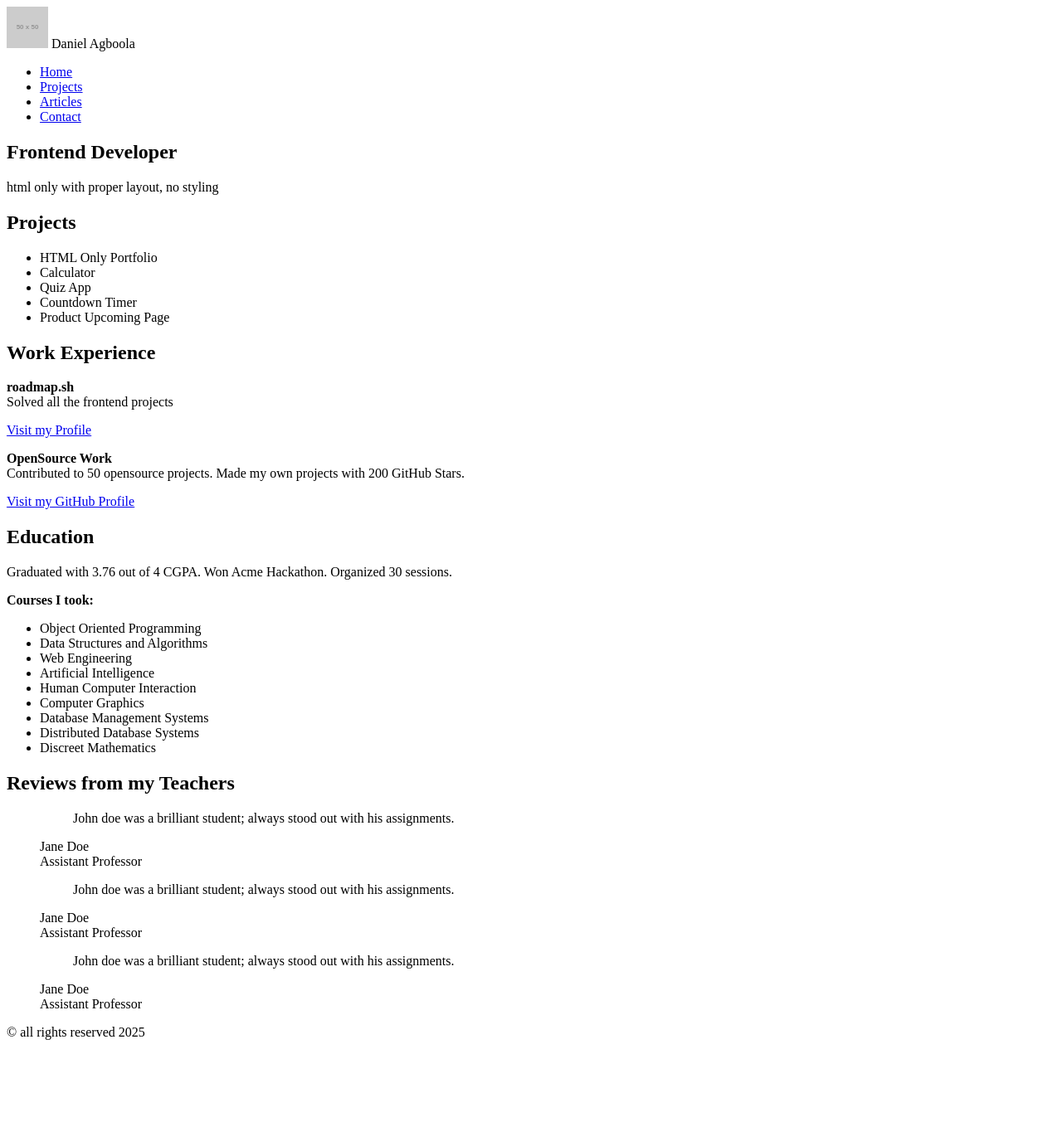
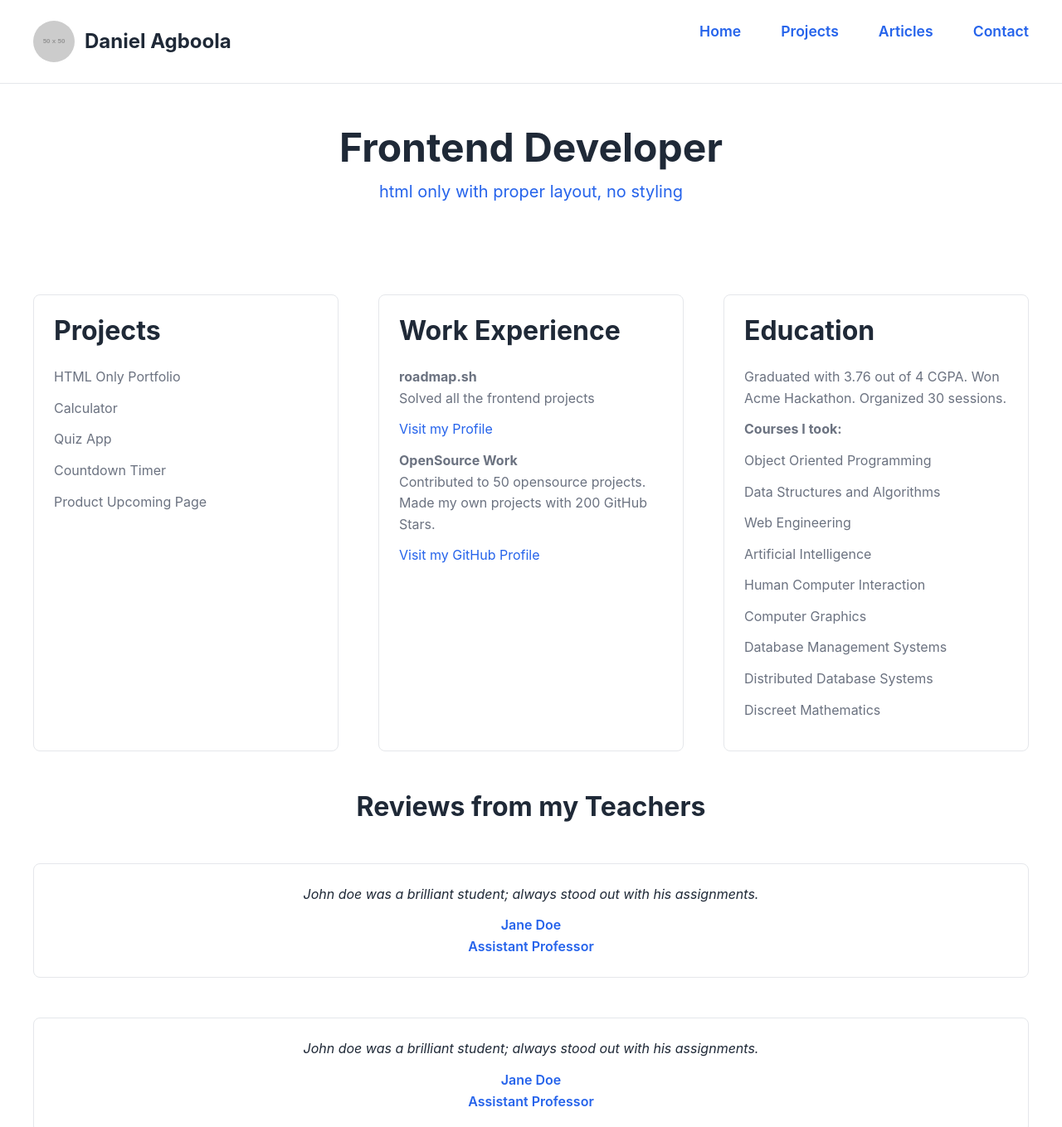
Before and after one commit to Danielagboola52/Roadmap.sh-Basic-HTML-Website, a plain HTML site: page index.html in a window 1280 px wide. Shown: the top 1359 px of the page at 83% size. Before the commit the page ends 1270 px from the top, so only its background shows below. Drawn offline with Linux system fonts and the light colour scheme; placeholder pictures from the web are drawn by us.

Commit message:
feat: complete responsive styling with mobile nav, grid layout, dark mode, and polished form

```diff
--- a/css/style.css
+++ b/css/style.css
@@ -0,0 +1,257 @@
+/* ==================== 1. MODERN RESET & FONTS ==================== */
+*, *::before, *::after {
+    box-sizing: border-box;
+    margin: 0;
+    padding: 0;
+  }
+
+  html {
+    scroll-behavior: smooth;
+    -webkit-font-smoothing: antialiased;
+  }
+
+  @import url('https://fonts.googleapis.com/css2?family=Inter:wght@400;500;600;700&display=swap');
+
+  body {
+    font-family: 'Inter', system-ui, -apple-system, sans-serif;
+    line-height: 1.6;
+    color: #333;
+    background: var(--color-bg);
+    color: var(--color-text);
+  }
+
+  /* ==================== 2. CSS VARIABLES (including dark mode) ==================== */
+  :root {
+    --color-primary: #2563eb;
+    --color-primary-dark: #1d4ed8;
+    --color-bg: #ffffff;
+    --color-text: #1f2937;
+    --color-muted: #6b7280;
+    --color-border: #e5e7eb;
+    --max-width: 1200px;
+    --spacing-sm: 0.75rem;
+    --spacing-md: 1.5rem;
+    --spacing-lg: 3rem;
+    --radius: 0.5rem;
+  }
+
+  @media (prefers-color-scheme: dark) {
+    :root {
+      --color-bg: #0f172a;
+      --color-text: #e2e8f0;
+      --color-muted: #94a3b8;
+      --color-border: #334155;
+    }
+  }
+
+  /* ==================== 3. TYPOGRAPHY & CONTAINER ==================== */
+  h1, h2, h3 { font-weight: 700; line-height: 1.2; margin-bottom: var(--spacing-md); color: var(--color-text); }
+  h1 { font-size: 2.5rem; }
+  h2 { font-size: 2rem; }
+  h3 { font-size: 1.5rem; }
+
+  p, ul, li { margin-bottom: var(--spacing-sm); color: var(--color-muted); }
+
+  a { color: var(--color-primary); text-decoration: none; }
+  a:hover { text-decoration: underline; }
+
+  ul { list-style: none; }
+
+  .container {
+    width: min(100% - 2rem, var(--max-width));
+    margin-inline: auto;
+  }
+
+  /* ==================== 4. HEADER & NAVIGATION ==================== */
+  header {
+    border-bottom: 1px solid var(--color-border);
+    position: sticky;
+    top: 0;
+    background: var(--color-bg);
+    z-index: 1000;
+  }
+
+  .header-content {
+    display: flex;
+    align-items: center;
+    justify-content: space-between;
+    padding: var(--spacing-md) 0;
+  }
+
+  .logo {
+    display: flex;
+    align-items: center;
+    gap: var(--spacing-sm);
+    font-weight: 700;
+    font-size: 1.5rem;
+    color: var(--color-text);
+  }
+
+  .logo img {
+    border-radius: 50%;
+    object-fit: cover;
+  }
+
+  .nav-toggle {
+    display: flex;
+    flex-direction: column;
+    gap: 5px;
+    background: none;
+    border: none;
+    cursor: pointer;
+    z-index: 1001;
+  }
+
+  .hamburger, .hamburger::before, .hamburger::after {
+    content: "";
+    width: 28px;
+    height: 3px;
+    background: var(--color-text);
+    border-radius: 3px;
+    transition: all 0.3s;
+  }
+
+  .hamburger::before { transform: translateY(-8px); }
+  .hamburger::after  { transform: translateY(8px); }
+
+  .nav-toggle.active .hamburger { background: transparent; }
+  .nav-toggle.active .hamburger::before { transform: translateY(0) rotate(45deg); }
+  .nav-toggle.active .hamburger::after  { transform: translateY(-3px) rotate(-45deg); }
+
+  .nav {
+    position: fixed;
+    inset: 0;
+    background: var(--color-bg);
+    padding: 5rem 2rem 2rem;
+    transform: translateX(100%);
+    transition: transform 0.3s ease-in-out;
+    z-index: 1000;
+  }
+
+  .nav.active { transform: translateX(0); }
+
+  .nav-list {
+    display: flex;
+    flex-direction: column;
+    gap: var(--spacing-lg);
+    font-size: 1.5rem;
+    font-weight: 600;
+  }
+
+  .nav-link:hover { color: var(--color-primary); }
+
+  @media (min-width: 768px) {
+    .nav-toggle { display: none; }
+    .nav {
+      position: static;
+      transform: none;
+      padding: 0;
+      background: none;
+    }
+    .nav-list {
+      flex-direction: row;
+      gap: var(--spacing-lg);
+      font-size: 1.1rem;
+    }
+  }
+
+  /* ==================== 5. HERO SECTION ==================== */
+  .hero {
+    text-align: center;
+    padding: var(--spacing-lg) 0;
+  }
+
+  .hero h1 { font-size: 3rem; margin-bottom: 0.5rem; }
+  .hero p { font-size: 1.25rem; color: var(--color-primary); }
+
+  /* ==================== 6. GRID LAYOUT (Projects / Experience / Education) ==================== */
+  .grid {
+    display: grid;
+    gap: var(--spacing-lg);
+    margin: var(--spacing-lg) 0;
+  }
+
+  .grid > * {
+    background: var(--color-bg);
+    padding: var(--spacing-md);
+    border-radius: var(--radius);
+    border: 1px solid var(--color-border);
+  }
+
+  .grid ul { color: var(--color-text); }
+
+  @media (min-width: 768px) {
+    .grid { grid-template-columns: repeat(3, 1fr); }
+  }
+
+  /* ==================== 7. REVIEWS SECTION ==================== */
+  .reviews {
+    margin: var(--spacing-lg) 0;
+  }
+
+  .reviews h2 {
+    text-align: center;
+    margin-bottom: var(--spacing-lg);
+  }
+
+  .reviews figure {
+    text-align: center;
+    margin-bottom: var(--spacing-lg);
+    padding: var(--spacing-md);
+    border: 1px solid var(--color-border);
+    border-radius: var(--radius);
+  }
+
+  .reviews blockquote {
+    font-style: italic;
+    margin-bottom: var(--spacing-sm);
+    color: var(--color-text);
+  }
+
+  .reviews figcaption {
+    font-weight: 600;
+    color: var(--color-primary);
+  }
+
+  /* ==================== 8. CONTACT FORM ==================== */
+  form {
+    max-width: 600px;
+    margin: 0 auto;
+    display: grid;
+    gap: var(--spacing-md);
+  }
+
+  form label {
+    font-weight: 600;
+  }
+
+  form input, form textarea {
+    width: 100%;
+    padding: var(--spacing-sm);
+    border: 1px solid var(--color-border);
+    border-radius: var(--radius);
+    font: inherit;
+  }
+
+  form button {
+    background: var(--color-primary);
+    color: white;
+    padding: var(--spacing-sm) var(--spacing-md);
+    border: none;
+    border-radius: var(--radius);
+    cursor: pointer;
+    font-weight: 600;
+  }
+
+  form button:hover {
+    background: var(--color-primary-dark);
+  }
+
+  /* ==================== 9. FOOTER ==================== */
+  footer {
+    text-align: center;
+    padding: var(--spacing-lg) 0;
+    border-top: 1px solid var(--color-border);
+    color: var(--color-muted);
+    font-size: 0.9rem;
+  }
--- a/index.html
+++ b/index.html
@@ -1,6 +1,7 @@
 <!DOCTYPE html>
 <html lang="en">
 <head>
+  <link rel="stylesheet" href="css/style.css" />
   <meta charset="UTF-8" />
   <meta name="viewport" content="width=device-width, initial-scale=1.0" />
   <title>Daniel Agboola - Frontend Developer</title>
@@ -13,21 +14,28 @@
 <body>
 
   <header>
-    <div class="logo">
-      <img src="https://via.placeholder.com/50x50" alt="Daniel Agboola's photo" width="50" height="50">
-      <span>Daniel Agboola</span>
+    <div class="container header-content">
+      <div class="logo">
+        <img src="https://via.placeholder.com/50x50" alt="Daniel Agboola's photo" width="50" height="50">
+        <span>Daniel Agboola</span>
+      </div>
+
+      <button class="nav-toggle" aria-label="Toggle navigation">
+        <span class="hamburger"></span>
+      </button>
+
+      <nav class="nav">
+        <ul class="nav-list">
+          <li><a href="index.html" class="nav-link">Home</a></li>
+          <li><a href="projects.html" class="nav-link">Projects</a></li>
+          <li><a href="articles.html" class="nav-link">Articles</a></li>
+          <li><a href="contact.html" class="nav-link">Contact</a></li>
+        </ul>
+      </nav>
     </div>
-    <nav>
-      <ul>
-        <li><a href="index.html">Home</a></li>
-        <li><a href="projects.html">Projects</a></li>
-        <li><a href="articles.html">Articles</a></li>
-        <li><a href="contact.html">Contact</a></li>
-      </ul>
-    </nav>
   </header>
 
-  <main>
+  <main class="container">
     <section class="hero">
       <h1>Frontend Developer</h1>
       <p>html only with proper layout, no styling</p>
```
Also changed, not shown: articles.html (+21 -12 lines), contact.html (+20 -12 lines), projects.html (+22 -12 lines), 1 other file.
